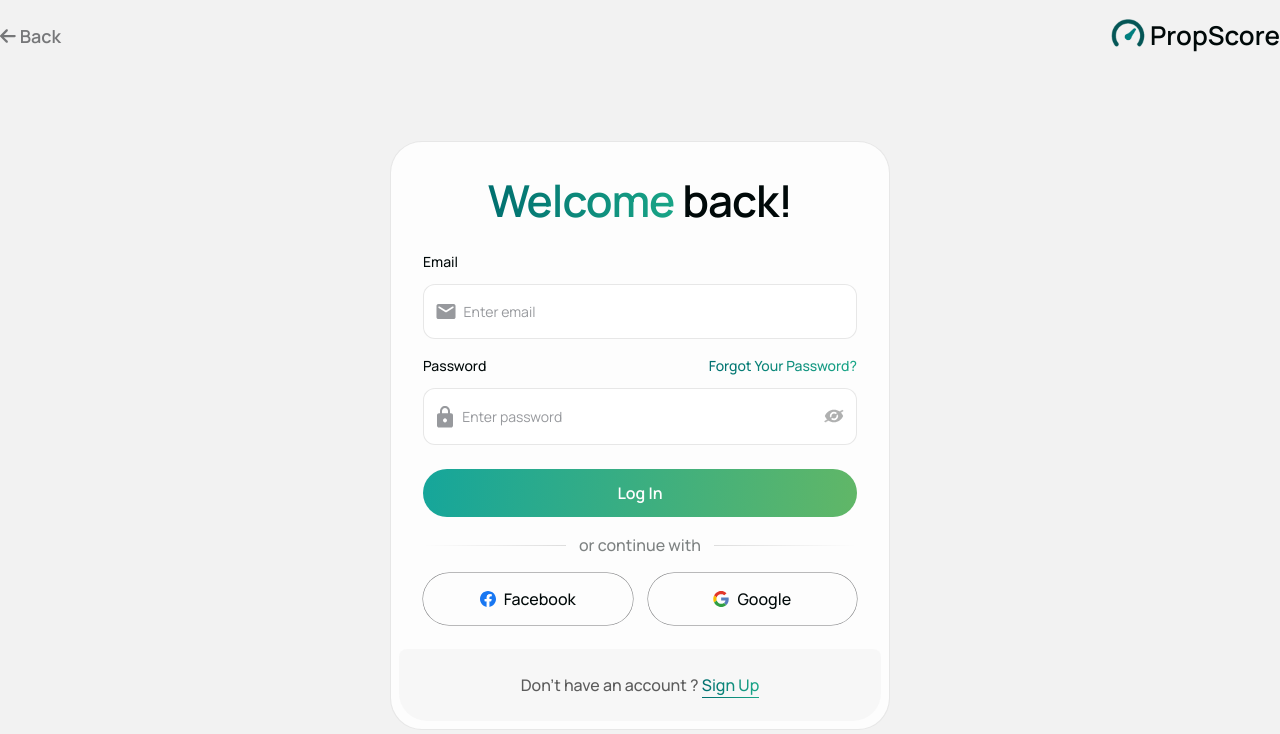
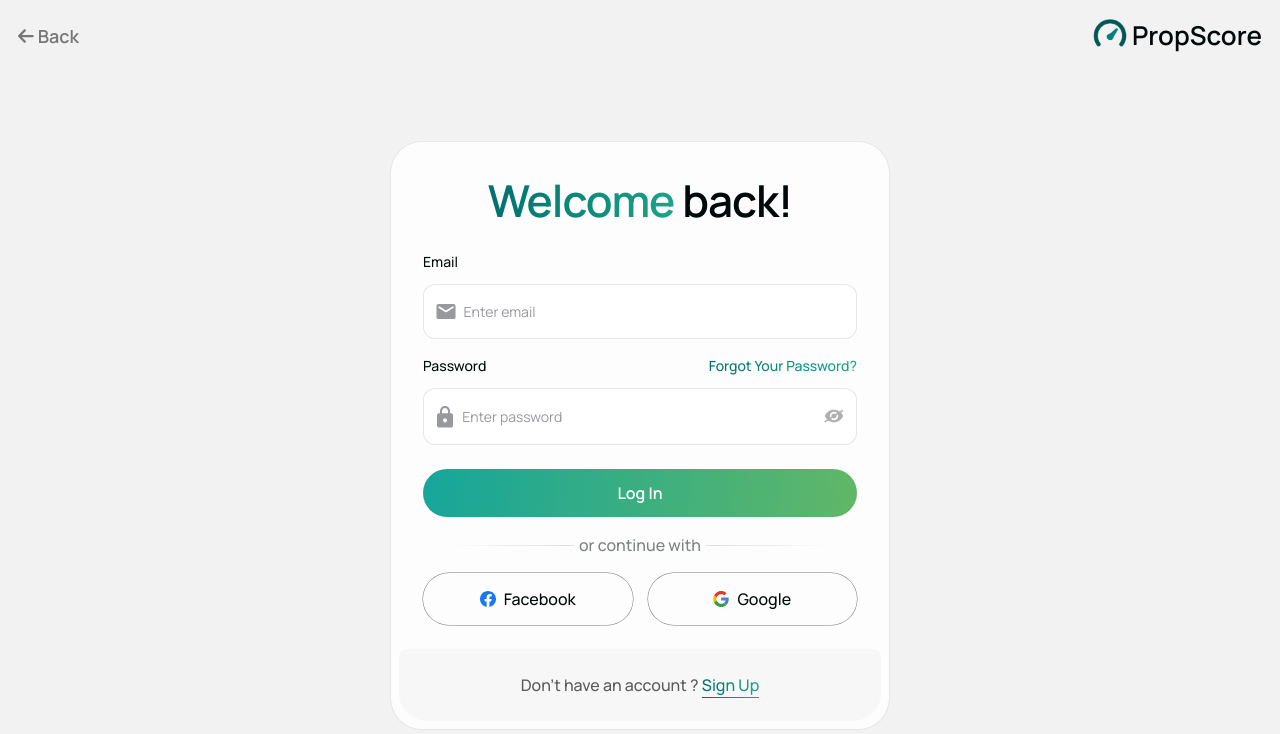
Before and after one commit to jamtechdev/propscore-ui, a React (Vite) app: page /auth/login in a window 1280 px wide. Shown: the top 734 px of the page. Built offline with nearby package versions, Linux system fonts and the light colour scheme.

Commit message:
Design pages

```diff
--- a/src/App.css
+++ b/src/App.css
@@ -11,13 +11,14 @@
 }
 
 .btn-group {
-    padding: 0;
+    padding: 0 !important;
 }
 
 .header-container{
   width: 100%;
   max-width: 1320px;
   margin: auto !important;
+  padding: 0 18px;
 }
 
 @media screen and (max-width: 768px) {
--- a/src/Pages/Login/login.jsx
+++ b/src/Pages/Login/login.jsx
@@ -172,9 +172,8 @@ export default function Login() {
                   Log In
                 </button>
               </div>
-            </form>
 
-            <div className="px-24 mb-xl-3">
+               <div className="px-24 mb-xl-3">
               <p className="or text-center">or continue with</p>
             </div>
 
@@ -196,6 +195,7 @@ export default function Login() {
                 <span>Google</span>
               </button>
             </div>
+            </form>
 
             <div className="an-acccount">
               <span>Don’t have an account ?</span>{" "}
```
